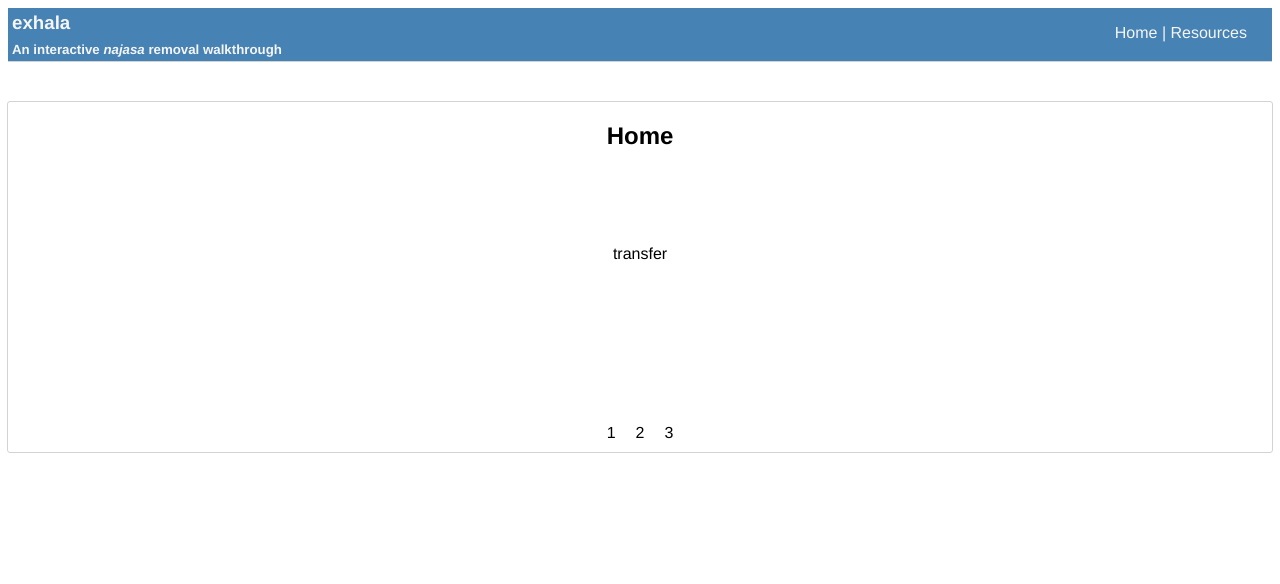
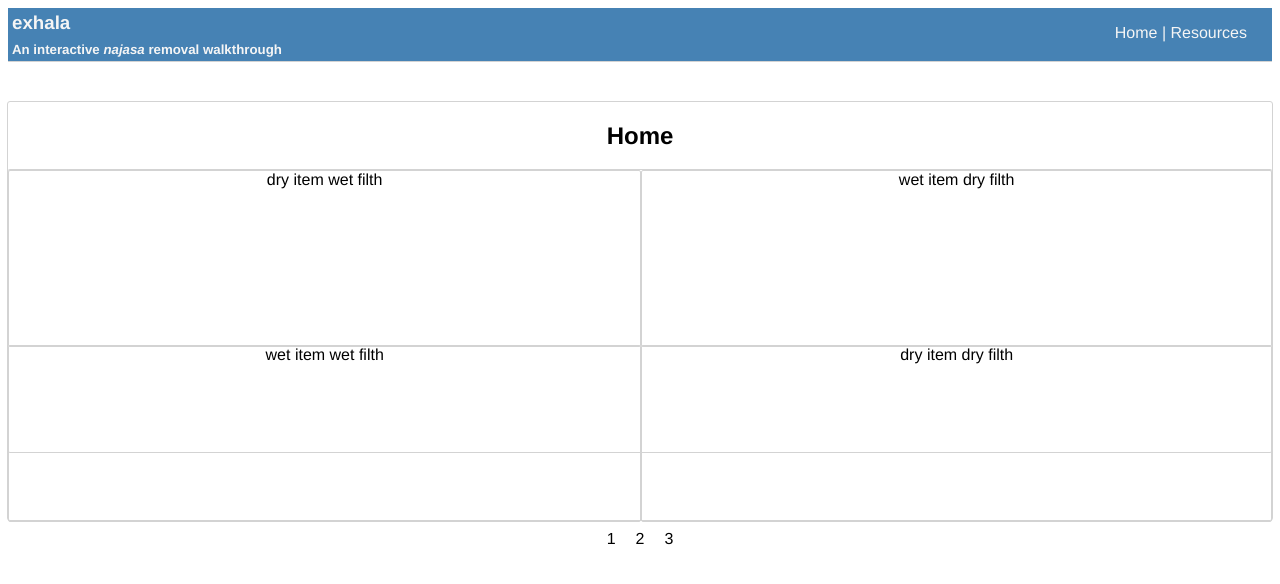
Before and after one commit to p-adams/exala, a Vue app: page /#/transfer in a window 1280 px wide. Shown: the top 584 px of the page. Built offline with nearby package versions, Linux system fonts and the light colour scheme.

Commit message:
build UI for transfer type

```diff
--- a/src/components/ContentCard.vue
+++ b/src/components/ContentCard.vue
@@ -1,4 +1,5 @@
 <template>
+  <div class="content-card-container">
     <header>
       <slot name="header" />
     </header>
@@ -8,9 +9,17 @@
     <footer>
       <slot name="footer" />
     </footer>
+  </div>
 </template>
 <script>
 export default {
   setup() {},
 };
 </script>
+<style scoped>
+.content-card-container {
+  border: 1px solid lightgray;
+  border-radius: 2px;
+  height: 100%;
+}
+</style>
--- a/src/components/Transfer.vue
+++ b/src/components/Transfer.vue
@@ -1,6 +1,36 @@
-<template>transfer</template>
+<template>
+  <div class="transfer-container">
+    <div class="transfer">
+      <content-card>
+        <template v-slot:header> dry item wet filth </template>
+      </content-card>
+    </div>
+    <div class="transfer">
+      <content-card>
+        <template v-slot:header> wet item dry filth</template>
+      </content-card>
+    </div>
+    <div class="transfer">
+      <content-card>
+        <template v-slot:header> wet item wet filth</template>
+      </content-card>
+    </div>
+    <div class="transfer">
+      <content-card>
+        <template v-slot:header>dry item dry filth</template>
+      </content-card>
+    </div>
+  </div>
+</template>
 <script>
+import ContentCard from "./ContentCard.vue";
 export default {
+  components: { ContentCard },
   setup() {},
 };
 </script>
+<style scoped>
+.transfer-container {
+  grid-template-columns: auto auto;
+}
+</style>
--- a/src/components/Types.vue
+++ b/src/components/Types.vue
@@ -37,7 +37,5 @@ export default {
 }
 .type {
   color: slategray;
-  border: 1px solid lightgray;
-  border-radius: 2px;
 }
 </style>
```
Lines whose indentation alone changed are shown as unchanged.
